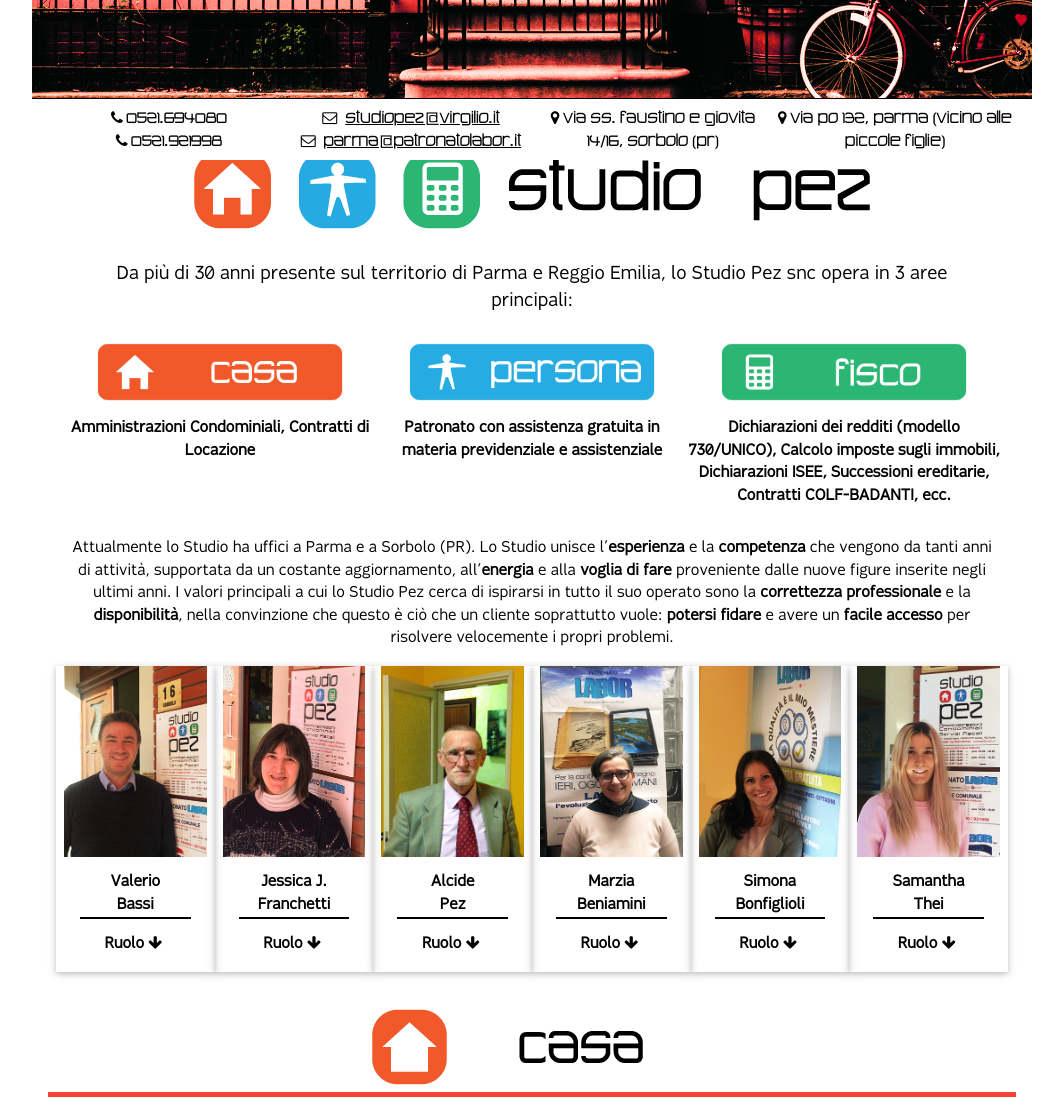
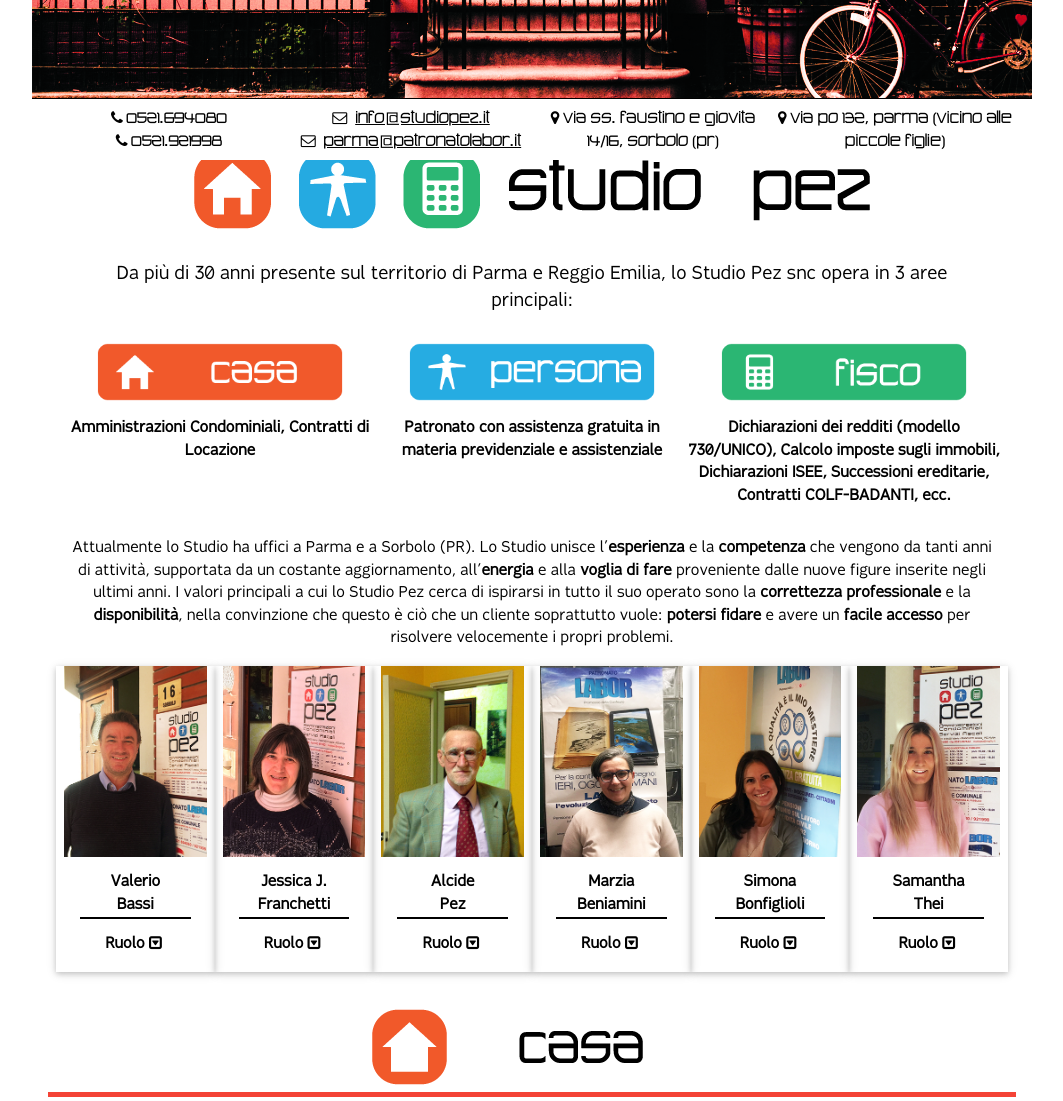
Before and after one commit to lorenzobaronio22/pez, a Flask app: page / in a window 1280 px wide. Shown: the part 640-1741 px from the top of the page, without its empty margins (108-1171 px from the left). Run offline with Flask 2, Linux system fonts and the light colour scheme; some libraries are stand-ins or nearby versions.

Commit message:
Aggiunto pulsante back-to-top + modifica icone toggle ruolo

```diff
--- a/app/static/css/app.css
+++ b/app/static/css/app.css
@@ -42,6 +42,13 @@ body {
 #navbar-logo img {
     vertical-align: bottom;
     margin-top: 2%;
+}
+#back_to_top {
+    display: none;
+    position: fixed;
+    bottom: 70px;
+    right: 30px;
+    z-index: 99;
 }
 .facebook {
     vertical-align: middle;
--- a/app/static/js/app.js
+++ b/app/static/js/app.js
@@ -1,4 +1,7 @@
 $(document).ready(function(){
+    // back to top button
+    window.onscroll = function() {scrollFunction()};
+
     // sidebar animation handler
     $('#open-close').click(openCloseSidebar);
     $('#sidebar .w3-button').click(hideSidebar);
@@ -57,11 +60,20 @@ function showHideRuolo() {
     var freccia = $(this).children("i");
     if (ruolo.is(":visible")) {
         ruolo.hide();
-        freccia.removeClass("fa-arrow-up");
-        freccia.addClass("fa-arrow-down");
+        freccia.removeClass("fa-toggle-up");
+        freccia.addClass("fa-toggle-down");
     } else {
         ruolo.show();
-        freccia.removeClass("fa-arrow-down");
-        freccia.addClass("fa-arrow-up");
+        freccia.removeClass("fa-toggle-down");
+        freccia.addClass("fa-toggle-up");
     }
 }
+
+// back to top button
+function scrollFunction() {
+    if (document.body.scrollTop > 20 || document.documentElement.scrollTop > 20) {
+        $("#back_to_top").show();
+    } else {
+        $("#back_to_top").hide();
+    }
+}
--- a/app/templates/index.html
+++ b/app/templates/index.html
@@ -33,6 +33,9 @@
 <!-- End Navigation Bar Mobile-->
 
 <!-- Navigation Bar Desktop -->
+		<a id="back_to_top" class="w3-btn w3-large w3-gray w3-circle w3-hide-small w3-hide-medium w3-text-white" href="#navbar" title="Go to top">
+			<i class="fa fa-chevron-up" aria-hidden="true"></i>
+		</a>
 		<div class="w3-hide-medium w3-hide-small w3-center">
 			<div id="navbar" class="w3-navbar w3-advance-architect">
 				<a href="#carousel" id="navbar-logo" class="w3-bar-item w3-padding-large">
@@ -130,7 +133,7 @@
 						<div class="w3-container w3-center">
 							<p class="bottom-border-slim bold">Valerio<br/>Bassi
 							<p>
-								<div class="toggle-ruolo bold">Ruolo <i class="fa fa-arrow-down" aria-hidden="true">&nbsp;</i></div>
+								<div class="toggle-ruolo bold">Ruolo <i class="fa fa-toggle-down" aria-hidden="true">&nbsp;</i></div>
 								<div class="ruolo">Contitolare dello Studio Pez snc e amministratore di condominio</div>
 							</p>
 						</div>
@@ -140,7 +143,7 @@
 						<div class="w3-container w3-center">
 							<p class="bottom-border-slim bold">Jessica J. <br/>Franchetti</p>
 							<p>
-								<div class="toggle-ruolo bold">Ruolo <i class="fa fa-arrow-down" aria-hidden="true">&nbsp;</i></div>
+								<div class="toggle-ruolo bold">Ruolo <i class="fa fa-toggle-down" aria-hidden="true">&nbsp;</i></div>
 								<div class="ruolo">Contitolare dello Studio Pez snc, responsabile del CAF Labor e del settore contabilità delle gestioni condominiali</div>
 							</p>
 						</div>
@@ -150,7 +153,7 @@
 						<div class="w3-container w3-center">
 							<p class="bottom-border-slim bold">Alcide<br/>Pez</p>
 							<p>
-								<div class="toggle-ruolo bold">Ruolo <i class="fa fa-arrow-down" aria-hidden="true">&nbsp;</i></div>
+								<div class="toggle-ruolo bold">Ruolo <i class="fa fa-toggle-down" aria-hidden="true">&nbsp;</i></div>
 								<div class="ruolo">Fondatore dello Studio Pez e ora consulente dello Studio</div>
 							</p>
 						</div>
@@ -160,7 +163,7 @@
 						<div class="w3-container w3-center">
 							<p class="bottom-border-slim bold">Marzia</br>Beniamini</p>
 							<p>
-								<div class="toggle-ruolo bold">Ruolo <i class="fa fa-arrow-down" aria-hidden="true">&nbsp;</i></div>
+								<div class="toggle-ruolo bold">Ruolo <i class="fa fa-toggle-down" aria-hidden="true">&nbsp;</i></div>
 								<div class="ruolo">Responsabile del Patronato Labor</div>
 							</p>
 						</div>
@@ -170,7 +173,7 @@
 						<div class="w3-container w3-center">
 							<p class="bottom-border-slim bold">Simona</br>Bonfiglioli</p>
 							<p>
-								<div class="toggle-ruolo bold">Ruolo <i class="fa fa-arrow-down" aria-hidden="true">&nbsp;</i></div>
+								<div class="toggle-ruolo bold">Ruolo <i class="fa fa-toggle-down" aria-hidden="true">&nbsp;</i></div>
 								<div class="ruolo">Operatrice del Patronato Labor</div>
 							</p>
 						</div>
@@ -180,7 +183,7 @@
 						<div class="w3-container w3-center">
 							<p class="bottom-border-slim bold">Samantha<br/>Thei</p>
 							<p>
-								<div class="toggle-ruolo bold">Ruolo <i class="fa fa-arrow-down" aria-hidden="true">&nbsp;</i></div>
+								<div class="toggle-ruolo bold">Ruolo <i class="fa fa-toggle-down" aria-hidden="true">&nbsp;</i></div>
 								<div class="ruolo">Impiegata</div>
 							</p>
 						</div>
@@ -288,7 +291,7 @@
 						<br/>
 						<h3>Sorbolo</h3>
 						<i class="fa fa-phone" aria-hidden="true">&nbsp;</i>0521.694080<br/>
-						<i class="fa fa-envelope-o" aria-hidden="true">&nbsp;</i> <a href="mailto:studiopez@virgilio.it">studiopez@virgilio.it</a><br/>
+						<i class="fa fa-envelope-o" aria-hidden="true">&nbsp;</i> <a href="mailto:info@studiopez.it">info@studiopez.it</a><br/>
 						<i class="fa fa-map-marker" aria-hidden="true">&nbsp;</i>via SS. Faustino e Giovita 14/16, Sorbolo (PR)<br/>
 						<div id="mappa-parma" class="w3-container map-container"></div>
 					</div>
@@ -302,7 +305,8 @@
 					</div>
 				</div>
 
-<!--				<div class="w3-row-padding">
+<!-- Non credo lo riattiveremo mai
+				<div class="w3-row-padding">
 					<div class="w3-container bm-15 w3-hide-large">
 						<i class="fa fa-envelope-o" aria-hidden="true">&nbsp;</i> <a href="mailto:info@studiopez.it">info@studiopez.it </a>
  se ci daranno un indirizzo email con ili quale lavorare potremo implementare questa parte
@@ -315,9 +319,8 @@
 							<button type="reset">Cancella</button>
 						</form>
 					</div>
+				</div>
 -->
-				</div>
-
 			</div>
 			<br/><br/>
 <!-- End Contattaci -->
@@ -338,7 +341,7 @@
 						<i class="fa fa-phone" aria-hidden="true">&nbsp;</i>0521.921998
 					</div>
 					<div class="w3-quarter">
-						<i class="fa fa-envelope-o" aria-hidden="true">&nbsp;</i> <a href="mailto:studiopez@virgilio.it">studiopez@virgilio.it </a><br/>
+						<i class="fa fa-envelope-o" aria-hidden="true">&nbsp;</i> <a href="mailto:info@studiopez.it">info@studiopez.it </a><br/>
 						<i class="fa fa-envelope-o" aria-hidden="true">&nbsp;</i> <a href="mailto:parma@patronatolabor.it">parma@patronatolabor.it </a>
 					</div>
 					<div class="w3-quarter">
```
